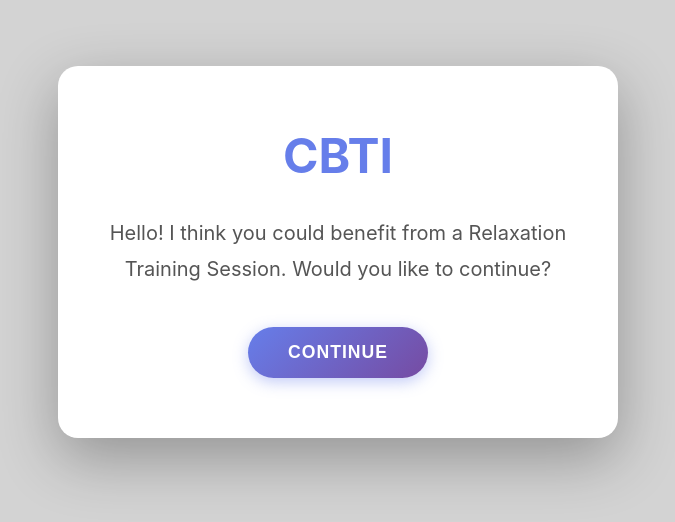
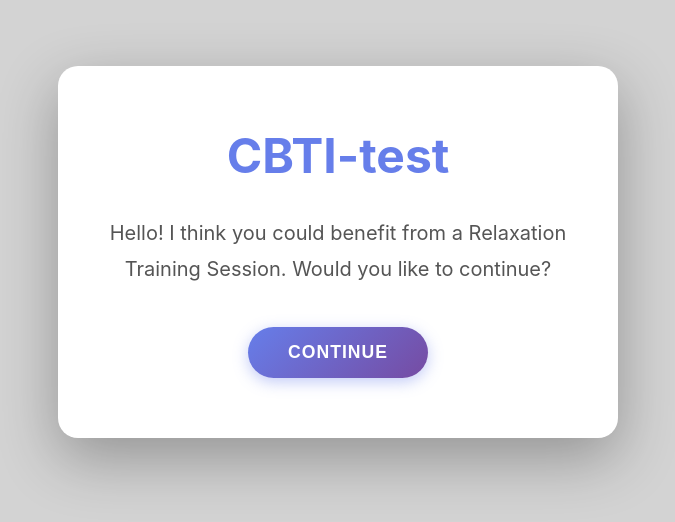
Before and after one commit to nicknickngng/CBTI, a plain HTML site: page index.html in a window 1280 px wide. Shown: the part 148-670 px from the top of the page, without its empty margins (302-977 px from the left). Drawn offline with Linux system fonts and the light colour scheme.

Commit message:
Test title change

```diff
--- a/index.html
+++ b/index.html
@@ -11,7 +11,7 @@
         <!-- Welcome Screen -->
         <div id="welcome-screen" class="screen active">
             <div class="content">
-                <h1>CBTI</h1>
+                <h1>CBTI-test</h1>
                 <p class="message">Hello! I think you could benefit from a Relaxation Training Session. Would you like to continue?</p>
                 <button id="continue-btn" class="btn btn-primary">Continue</button>
             </div>
```
